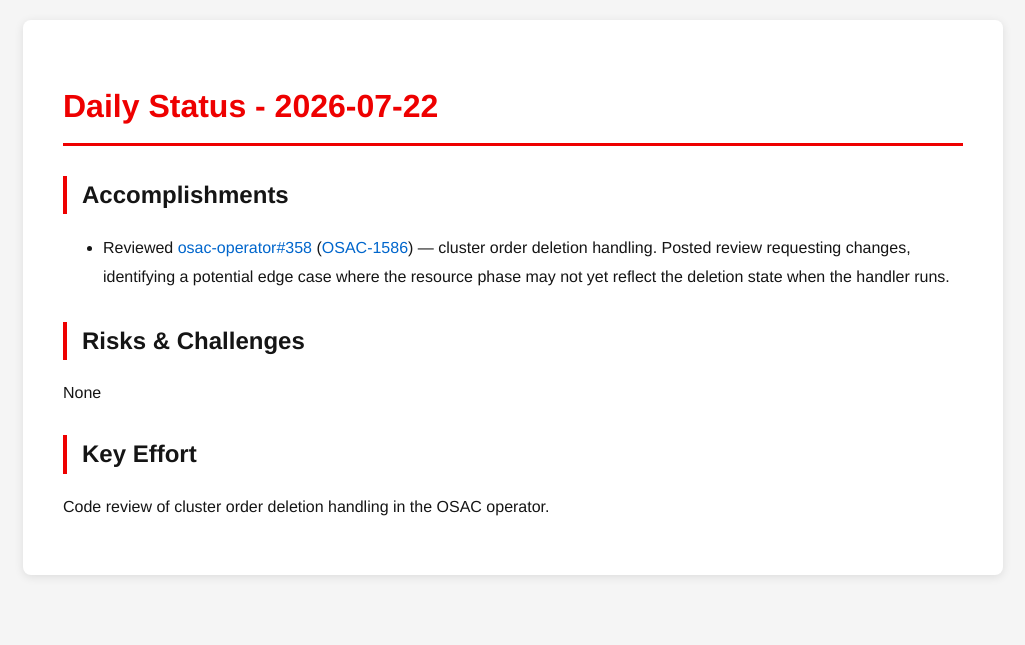
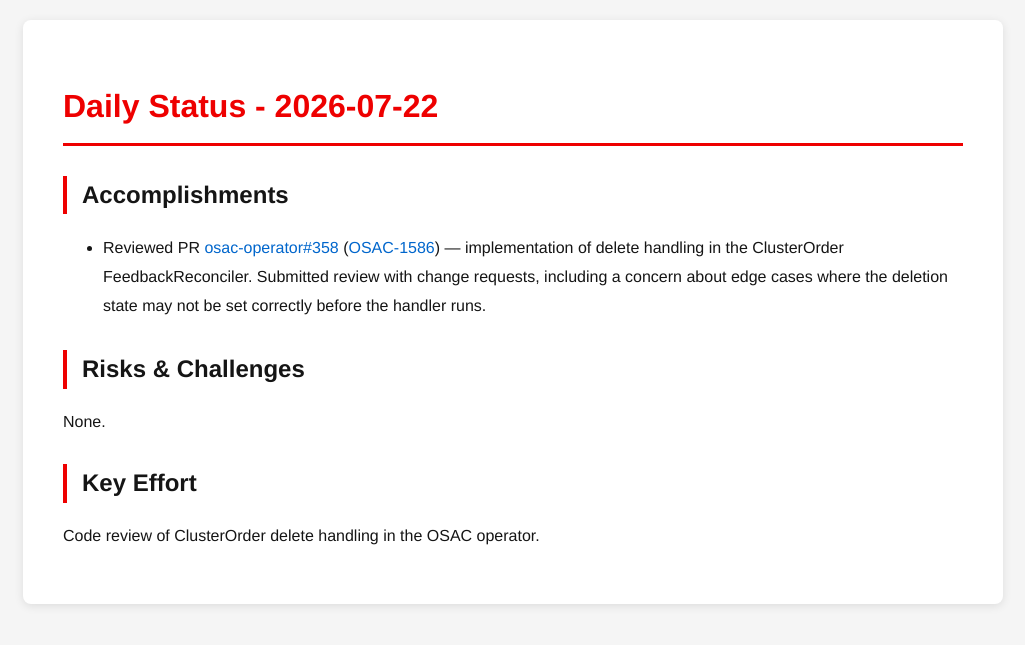
Before and after one commit to tzvatot/daily-status, a Jekyll site: the page built from 2026-07-22.md, in a window 1280 px wide. Shown: the top 645 px of the page, without its empty margins (127-1152 px from the left). Built offline with Jekyll 4.4.1, drawn with Linux system fonts in a browser that asks for light colours.

Commit message:
Daily status update - 2026-07-22

```diff
--- a/2026-07-22.md
+++ b/2026-07-22.md
@@ -7,10 +7,10 @@ date: 2026-07-22
 # Daily Status - 2026-07-22
 
 ## Accomplishments
-- Reviewed [osac-operator#358](https://github.com/osac-project/osac-operator/pull/358) ([OSAC-1586](https://redhat.atlassian.net/browse/OSAC-1586)) — cluster order deletion handling. Posted review requesting changes, identifying a potential edge case where the resource phase may not yet reflect the deletion state when the handler runs.
+- Reviewed PR [osac-operator#358](https://github.com/osac-project/osac-operator/pull/358) ([OSAC-1586](https://redhat.atlassian.net/browse/OSAC-1586)) — implementation of delete handling in the ClusterOrder FeedbackReconciler. Submitted review with change requests, including a concern about edge cases where the deletion state may not be set correctly before the handler runs.
 
 ## Risks & Challenges
-None
+None.
 
 ## Key Effort
-Code review of cluster order deletion handling in the OSAC operator.
+Code review of ClusterOrder delete handling in the OSAC operator.
```
